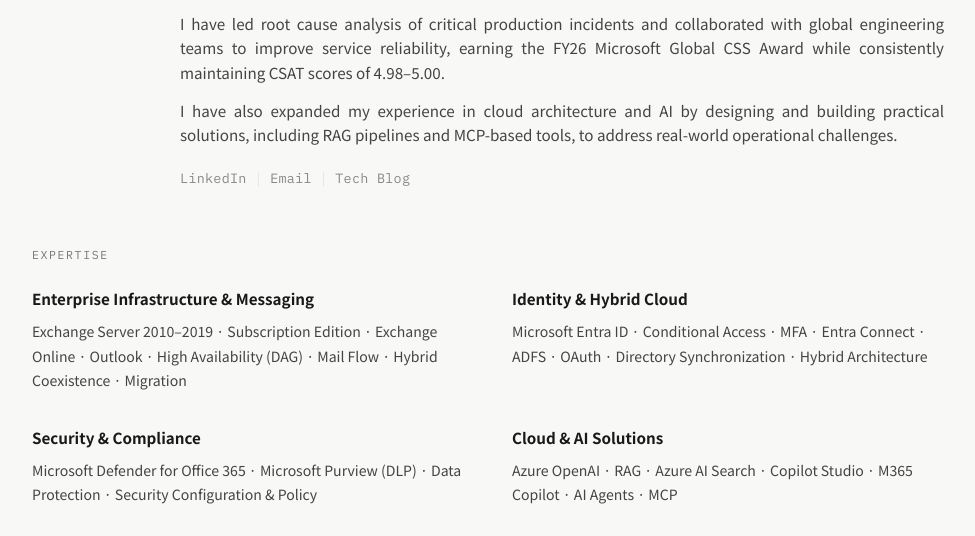
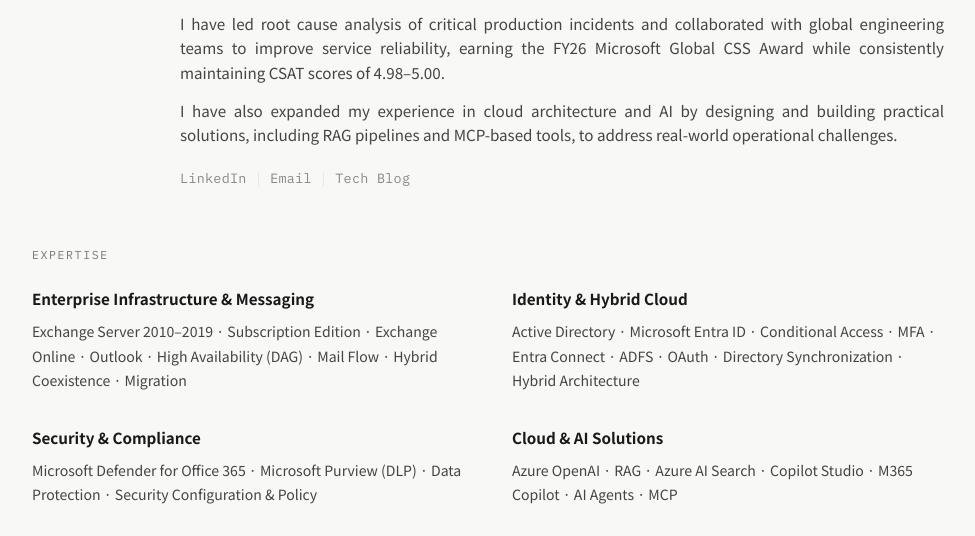
Before and after one commit to sonjangwon/sonjangwon.github.io, a plain HTML site: page index.html in a window 1280 px wide. Shown: the part 216-752 px from the top of the page, without its empty margins (152-1127 px from the left). Drawn offline with Linux system fonts and the light colour scheme.

Commit message:
Add Active Directory to Identity & Hybrid Cloud expertise
Co-Authored-By: Claude Opus 4.6 <noreply@anthropic.com>

```diff
--- a/index.html
+++ b/index.html
@@ -344,7 +344,7 @@ footer {
   </div>
   <div>
     <div class="exp-title">Identity &amp; Hybrid Cloud</div>
-    <div class="exp-desc">Microsoft Entra ID · Conditional Access · MFA · Entra Connect · ADFS · OAuth · Directory Synchronization · Hybrid Architecture</div>
+    <div class="exp-desc">Active Directory · Microsoft Entra ID · Conditional Access · MFA · Entra Connect · ADFS · OAuth · Directory Synchronization · Hybrid Architecture</div>
   </div>
   <div>
     <div class="exp-title">Security &amp; Compliance</div>
```
